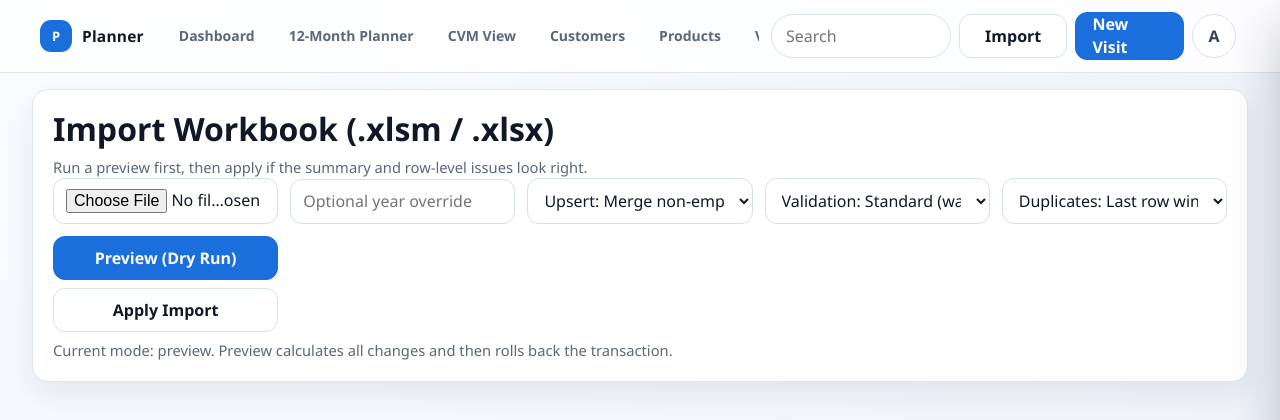
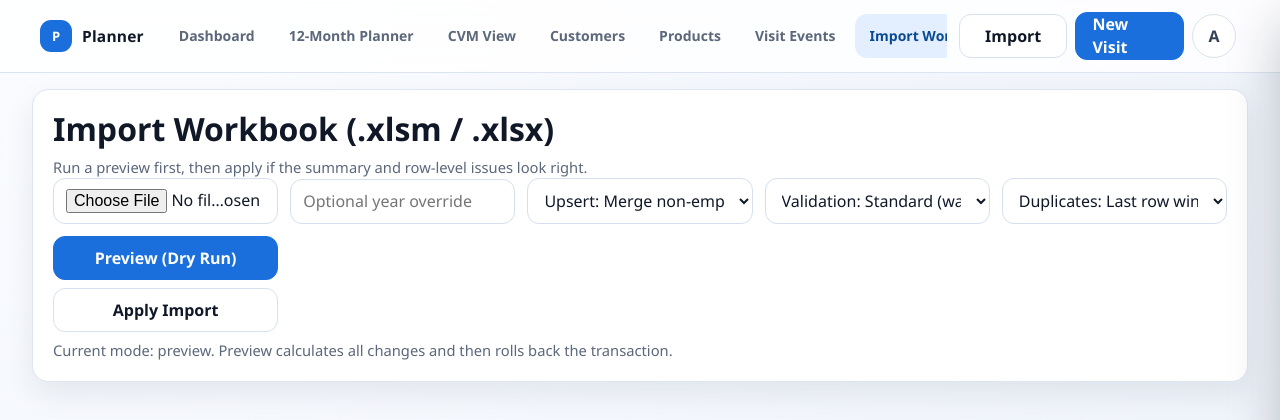
Before and after one commit to offroadaaron/planner, a FastAPI app: page /import in a window 1280 px wide. Shown: the top 420 px of the page. Run offline with FastAPI, Linux system fonts and the light colour scheme; parts of the project's set-up code (start-up, migrations or seed data) failed here and were passed over.

Commit message:
Unify header nav chip styling and remove inactive search

```diff
--- a/app/static/styles.css
+++ b/app/static/styles.css
@@ -140,7 +140,7 @@ a {
   display: inline-flex;
   align-items: center;
   justify-content: center;
-  border-radius: 999px;
+  border-radius: 12px;
   border: 1px solid transparent;
   padding: 0 14px;
   text-decoration: none;
@@ -159,7 +159,7 @@ a {
 .nav-link.is-active {
   color: #0a4a93;
   background: #e3efff;
-  border-color: #c4d8f7;
+  border-color: transparent;
 }
 
 .menu-button,
@@ -186,23 +186,6 @@ a {
   justify-self: end;
   gap: 8px;
   min-width: 0;
-}
-
-.global-search-wrap {
-  display: inline-flex;
-  align-items: center;
-}
-
-.global-search {
-  width: 180px;
-  min-height: 44px;
-  border-radius: 999px;
-  border: 1px solid var(--border);
-  background: #ffffff;
-  padding: 0 14px;
-  color: var(--text);
-  font: inherit;
-  font-size: 16px;
 }
 
 .action-button {
@@ -1240,12 +1223,6 @@ button.button-danger:hover {
   }
 }
 
-@media (max-width: 1180px) {
-  .global-search-wrap {
-    display: none;
-  }
-}
-
 @media (max-width: 1023px) {
   .desktop-nav {
     display: none;
--- a/app/templates/base.html
+++ b/app/templates/base.html
@@ -39,10 +39,6 @@
           </button>
 
           <div class="header-actions">
-            <label class="global-search-wrap" aria-label="Global search placeholder">
-              <span class="sr-only">Global search</span>
-              <input type="search" class="global-search" placeholder="Search" />
-            </label>
             <a href="/import" class="button-secondary action-button header-import">Import</a>
             <a href="/cvm" class="button-primary action-button header-new-visit">New Visit</a>
             <button type="button" class="user-chip" aria-label="User menu placeholder">A</button>
```
Also changed, not shown: app/static/dashboard-app.jsx (+0 -12 lines).
